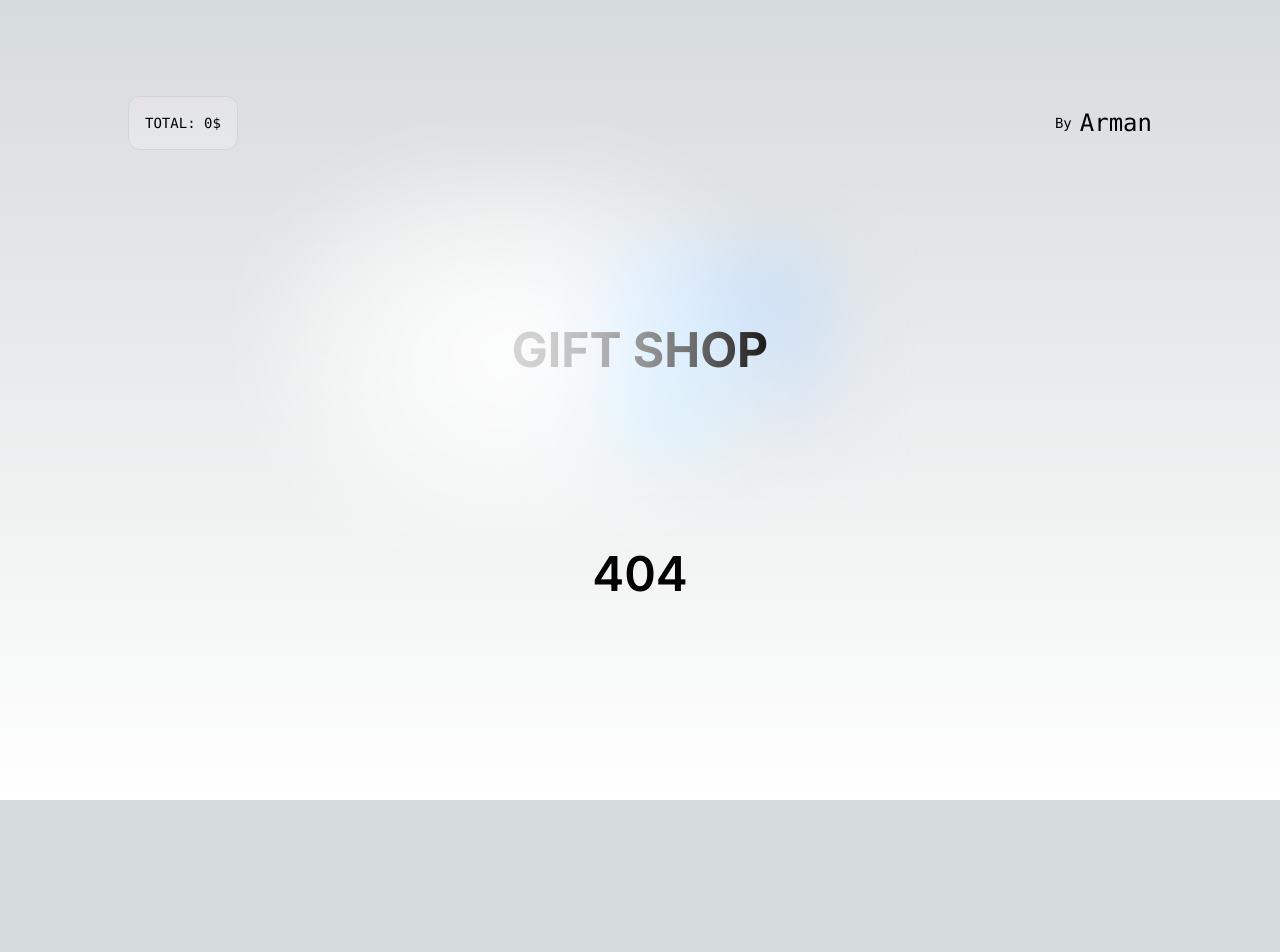
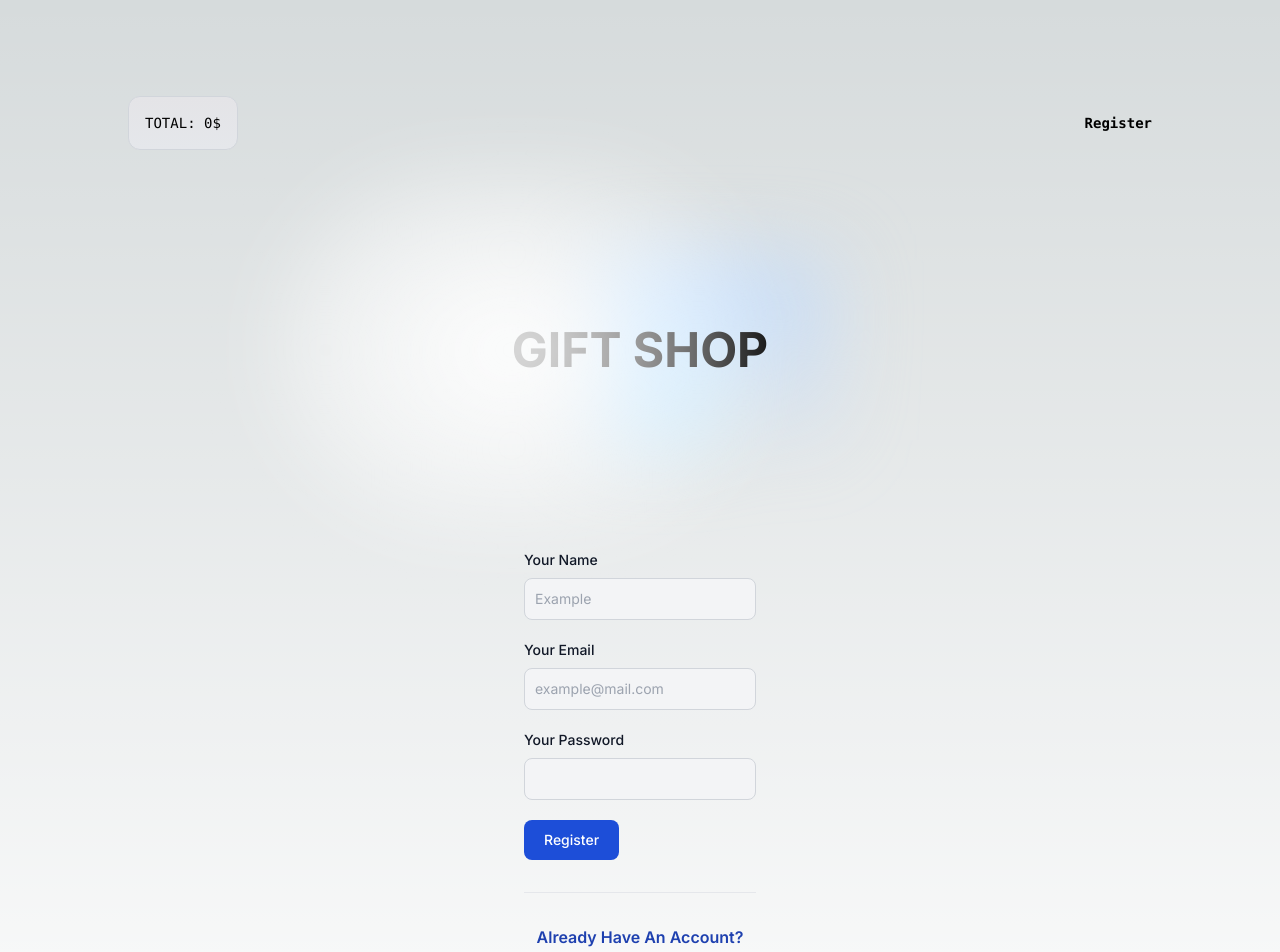
Before and after one commit to armanabkar/gift-shop, a Next.js app: page /auth/register in a window 1280 px wide. Before the commit this address had no page. Shown: the top 952 px of the page. Before the commit the page ends 800 px from the top, so only its background shows below. Built offline with nearby package versions, Linux system fonts and the light colour scheme.

Commit message:
Add Register and LogIn pages

```diff
--- /dev/null
+++ b/src/app/auth/login/page.js
@@ -0,0 +1,33 @@
+import Button from "@/app/components/Button";
+import Link from "next/link";
+import TextInput from "@/app/components/TextInput";
+
+export default function LogIn() {
+  return (
+    <form className="max-w-sm mx-auto mb-20 sm:mb-36">
+      <TextInput
+        name={"email"}
+        label={"Your Email"}
+        placeholder={"example@mail.com"}
+        type={"email"}
+      />
+      <TextInput
+        name={"password"}
+        label={"Your Password"}
+        placeholder={""}
+        type={"password"}
+      />
+      {/* <Button label={"Register"} action={() => {}} /> */}
+      <button
+        type="submit"
+        className="text-white bg-blue-700 hover:bg-blue-800 focus:ring-4 focus:outline-none focus:ring-blue-300 font-medium rounded-lg text-sm w-full sm:w-auto px-5 py-2.5 text-center dark:bg-blue-600 dark:hover:bg-blue-700 dark:focus:ring-blue-800"
+      >
+        Log In
+      </button>
+      <hr class="h-px my-8 bg-gray-200 border-0 dark:bg-gray-700" />
+      <p className="text-center text-blue-800 font-semibold dark:text-blue-600">
+        <Link href={"/auth/register"}>{"Don't Have An Account Yet?"}</Link>
+      </p>
+    </form>
+  );
+}
--- /dev/null
+++ b/src/app/auth/register/page.js
@@ -0,0 +1,39 @@
+import Button from "@/app/components/Button";
+import TextInput from "@/app/components/TextInput";
+import Link from "next/link";
+
+export default function Register() {
+  return (
+    <form className="max-w-sm mx-auto mb-20 sm:mb-36">
+      <TextInput
+        name={"name"}
+        label={"Your Name"}
+        placeholder={"Example"}
+        type={"text"}
+      />
+      <TextInput
+        name={"email"}
+        label={"Your Email"}
+        placeholder={"example@mail.com"}
+        type={"email"}
+      />
+      <TextInput
+        name={"password"}
+        label={"Your Password"}
+        placeholder={""}
+        type={"password"}
+      />
+      {/* <Button label={"Register"} action={() => {}} /> */}
+      <button
+        type="submit"
+        className="text-white bg-blue-700 hover:bg-blue-800 focus:ring-4 focus:outline-none focus:ring-blue-300 font-medium rounded-lg text-sm w-full sm:w-auto px-5 py-2.5 text-center dark:bg-blue-600 dark:hover:bg-blue-700 dark:focus:ring-blue-800"
+      >
+        Register
+      </button>
+      <hr class="h-px my-8 bg-gray-200 border-0 dark:bg-gray-700" />
+      <p className="text-center text-blue-800 font-semibold dark:text-blue-600">
+        <Link href={"/auth/login"}>Already Have An Account?</Link>
+      </p>
+    </form>
+  );
+}
--- a/src/app/cart/page.js
+++ b/src/app/cart/page.js
@@ -1,6 +1,7 @@
 "use client";
 import useCartStore from "../store/useCartStore";
 import CartItems from "../components/cartItems";
+import Button from "../components/Button";
 
 export default function Cart() {
   let cartItems = useCartStore((state) => state.cartItems);
@@ -10,12 +11,7 @@ export default function Cart() {
   return (
     <>
       <CartItems cartItems={cartItems} removeItem={removeItem} />
-      <button
-        className="rounded border border-gray-300 bg-gray-100 dark:bg-neutral-800/30 dark:border-neutral-800 hover:bg-gray-300 hover:dark:bg-neutral-700 px-5 py-4 transition-colors text-center mt-8"
-        onClick={resetCart}
-      >
-        Submit
-      </button>
+      <Button action={resetCart} label={"Submit"} />
     </>
   );
 }
--- /dev/null
+++ b/src/app/components/Button.js
@@ -0,0 +1,11 @@
+export default function Button({ label, action }) {
+  return (
+    <button
+      type="submit"
+      className="text-white bg-blue-700 hover:bg-blue-800 focus:ring-4 focus:outline-none focus:ring-blue-300 font-medium rounded-lg text-sm w-full sm:w-auto px-5 py-2.5 text-center dark:bg-blue-600 dark:hover:bg-blue-700 dark:focus:ring-blue-800 mt-8"
+      onClick={action}
+    >
+      {label}
+    </button>
+  );
+}
--- /dev/null
+++ b/src/app/components/TextInput.js
@@ -0,0 +1,19 @@
+export default function TextInput({ label, type, name, placeholder }) {
+  return (
+    <div className="mb-5">
+      <label
+        for={name}
+        className="block mb-2 text-sm font-medium text-gray-900 dark:text-white"
+      >
+        {label}
+      </label>
+      <input
+        type={type}
+        id={name}
+        className="bg-gray-100 border border-gray-300 text-gray-900 text-sm rounded-lg focus:ring-blue-500 focus:border-blue-500 block w-full p-2.5 dark:bg-neutral-800/30 dark:border-neutral-700 dark:placeholder-gray-400 dark:text-white dark:focus:ring-blue-500 dark:focus:border-blue-500"
+        placeholder={placeholder}
+        required
+      />
+    </div>
+  );
+}
--- a/src/app/components/header.js
+++ b/src/app/components/header.js
@@ -17,8 +17,8 @@ export default function Header() {
           {pathname == "/cart" ? "← Back" : `TOTAL: ${totalPrice}$`}
         </Link>
         <div className="fixed bottom-0 left-0 flex h-48 w-full items-end justify-center bg-gradient-to-t from-white via-white dark:from-black dark:via-black lg:static lg:h-auto lg:w-auto lg:bg-none">
-          <p className="pointer-events-none flex place-items-center gap-2 p-8 lg:pointer-events-auto lg:p-0">
-            By <span className="text-2xl">Arman</span>
+          <p className="pointer-events-none flex place-items-center gap-2 p-8 lg:pointer-events-auto lg:p-0 font-semibold">
+            <Link href={"/auth/register"}>Register</Link>
           </p>
         </div>
       </div>
--- /dev/null
+++ b/src/app/data/users.js
@@ -0,0 +1,16 @@
+const Users = [
+  {
+    id: 1,
+    name: "Arman",
+    email: "arman@mail.com",
+    password: "123456789",
+  },
+  {
+    id: 2,
+    name: "Sogol",
+    email: "sogol@mail.com",
+    password: "123456789",
+  },
+];
+
+export default Users;
```
